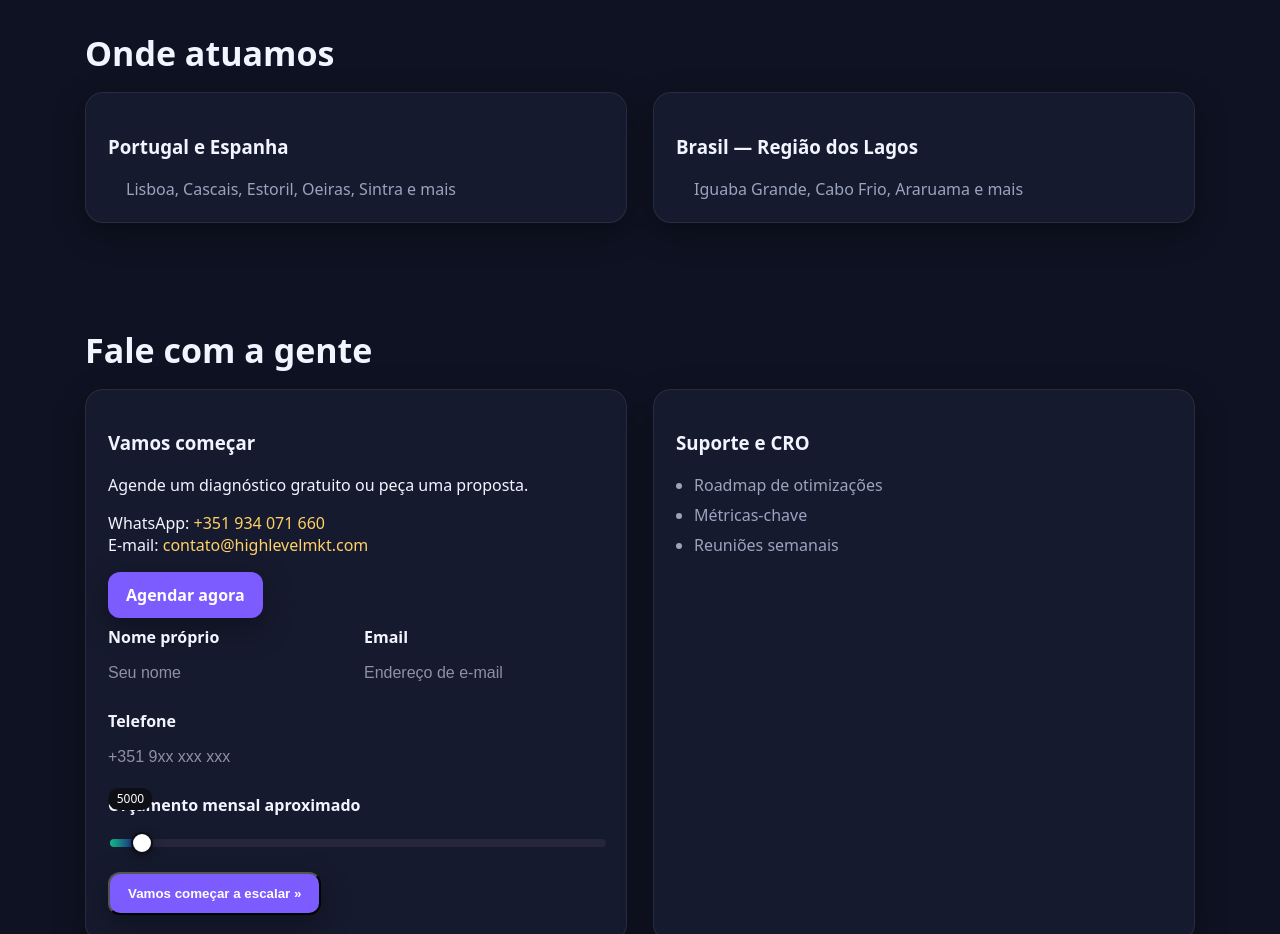
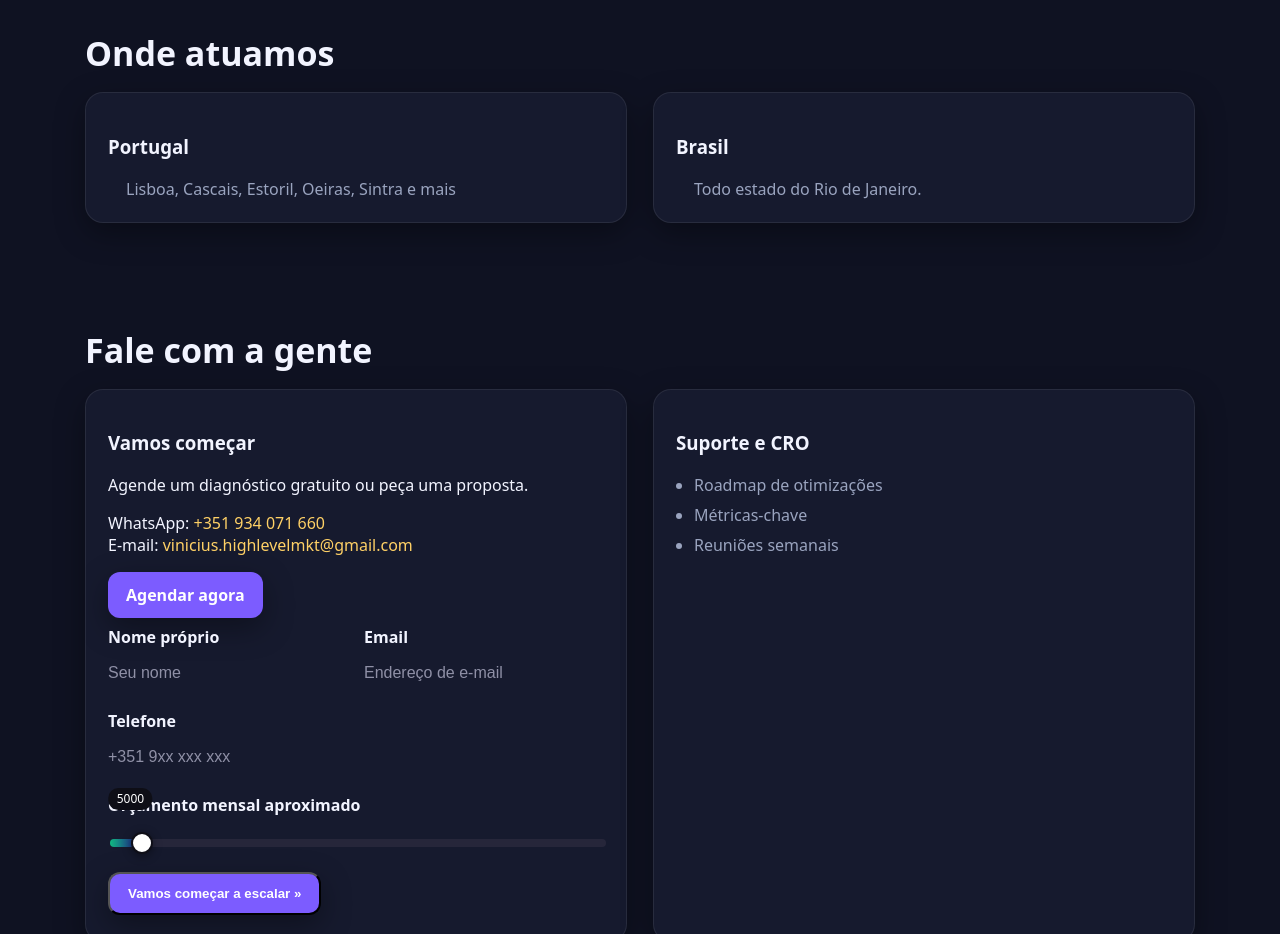
Before and after one commit to ypeyoung/hglvl, a plain HTML site: page index.html in a window 1280 px wide. Shown: the part 2020-2954 px from the top of the page. Drawn offline with Linux system fonts and the light colour scheme.

Commit message:
Update index.html

```diff
--- a/index.html
+++ b/index.html
@@ -311,8 +311,8 @@
 <section class="reveal" id="areas">
   <h2>Onde atuamos</h2>
   <div class="two">
-    <div class="card reveal"><h3>Portugal e Espanha</h3><p class="list">Lisboa, Cascais, Estoril, Oeiras, Sintra e mais</p></div>
-    <div class="card reveal"><h3>Brasil — Região dos Lagos</h3><p class="list">Iguaba Grande, Cabo Frio, Araruama e mais</p></div>
+    <div class="card reveal"><h3>Portugal </h3><p class="list">Lisboa, Cascais, Estoril, Oeiras, Sintra e mais</p></div>
+    <div class="card reveal"><h3>Brasil </h3><p class="list">Todo estado do Rio de Janeiro.</p></div>
   </div>
 </section>
 
@@ -336,7 +336,7 @@
     <div class="card reveal">
       <h3>Vamos começar</h3>
       <p class="muted">Agende um diagnóstico gratuito ou peça uma proposta.</p>
-      <p>WhatsApp: <a href="https://wa.me/351934071660" target="_blank" rel="noopener noreferrer">+351 934 071 660</a><br/>E-mail: <a href="mailto:contato@highlevelmkt.com">contato@highlevelmkt.com</a></p>
+      <p>WhatsApp: <a href="https://wa.me/351934071660" target="_blank" rel="noopener noreferrer">+351 934 071 660</a><br/>E-mail: <a href="mailto:contato@highlevelmkt.com">vinicius.highlevelmkt@gmail.com</a></p>
       <a class="btn" href="https://wa.me/351934071660?text=Quero%20diagn%C3%B3stico%20gratuito" target="_blank" rel="noopener noreferrer">Agendar agora</a>
 
       <form class="lead-form" id="lead-form" novalidate>
```
